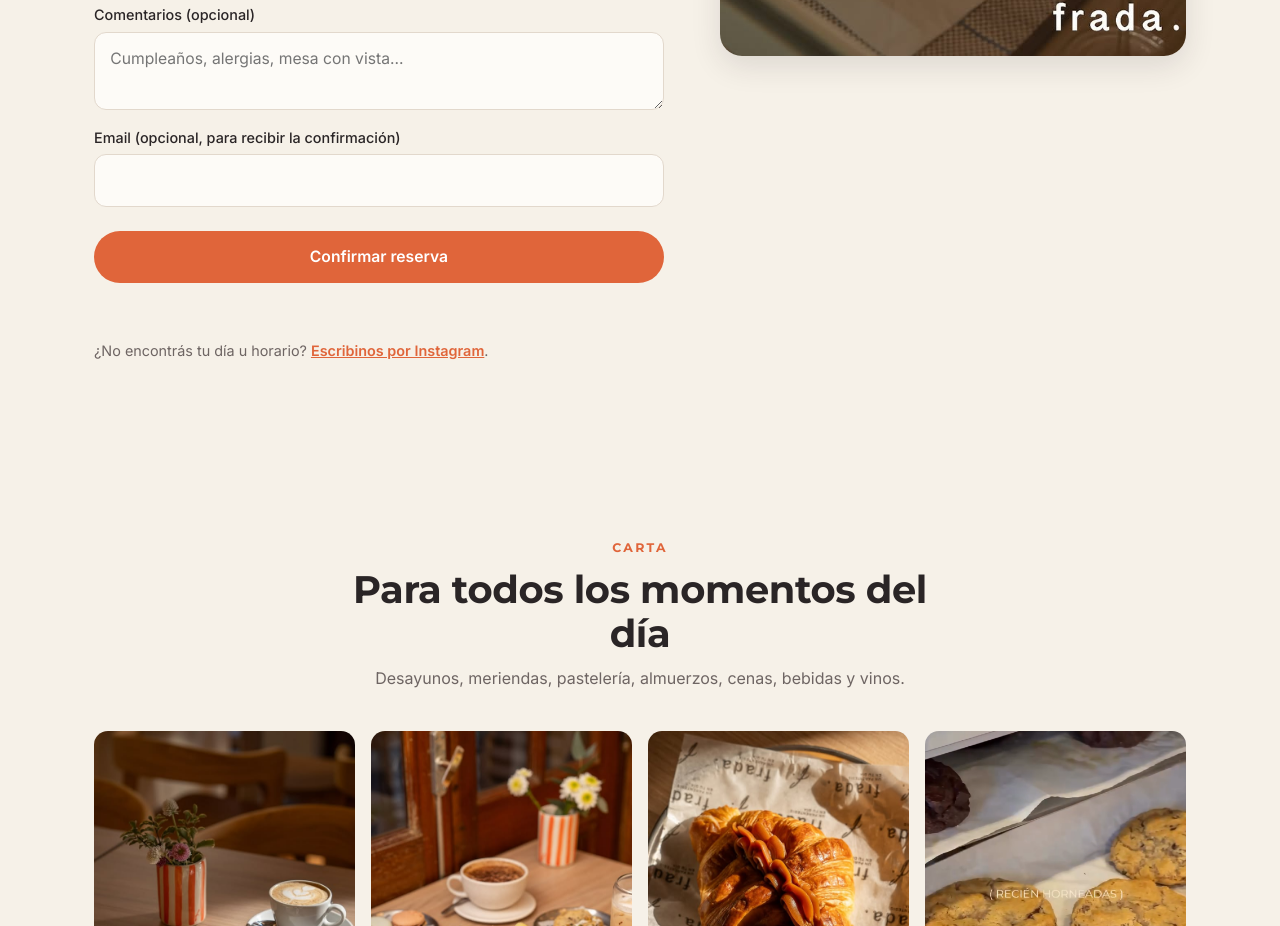
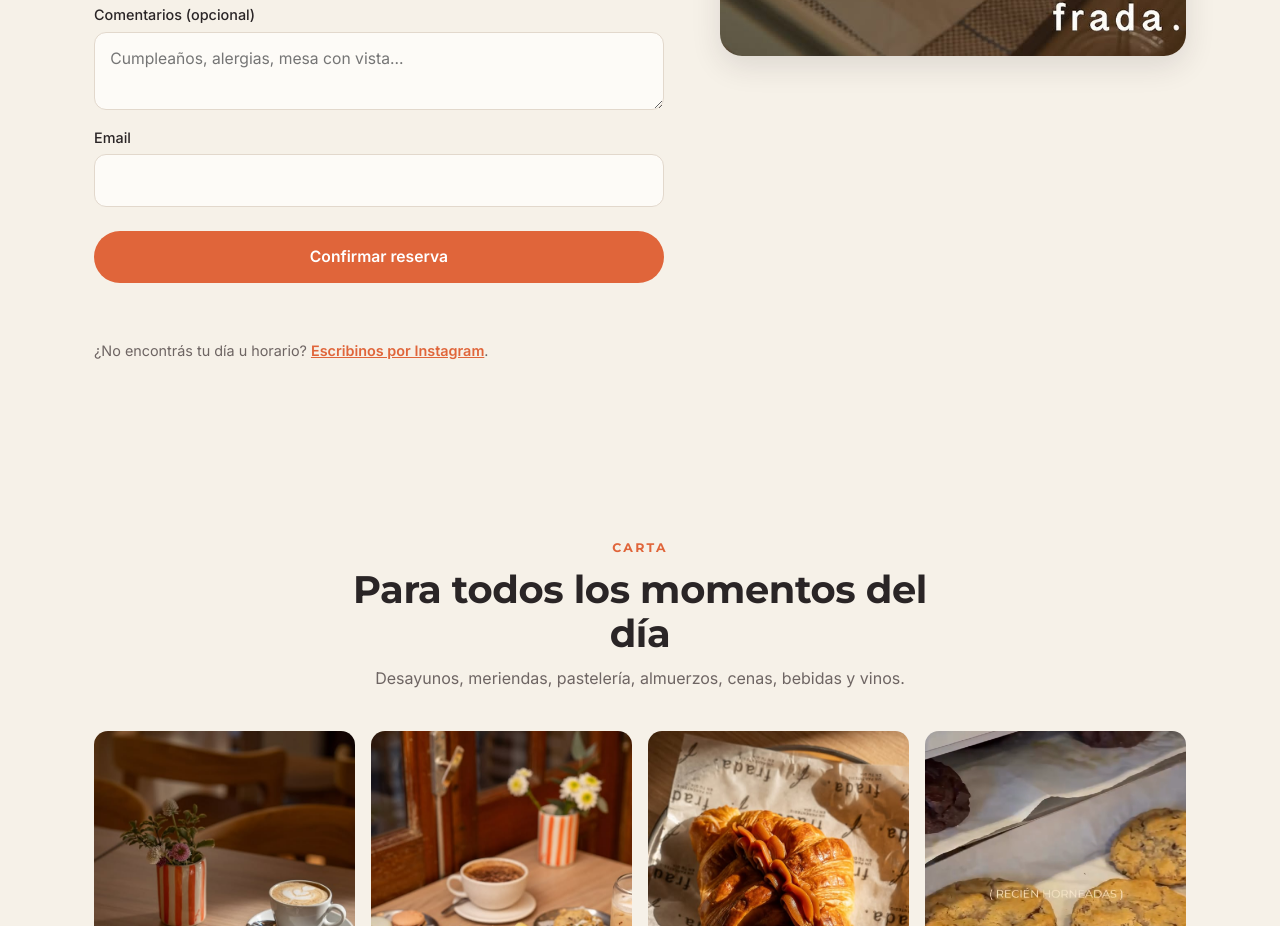
Before and after one commit to maggese/frada., a plain HTML site: page public/index.html in a window 1280 px wide. Shown: the part 2096-3022 px from the top of the page. Drawn offline with Linux system fonts and the light colour scheme.

Commit message:
Update index.html

```diff
--- a/public/index.html
+++ b/public/index.html
@@ -137,7 +137,7 @@
           </label>
 
           <label class="campo">
-            <span>Email (opcional, para recibir la confirmación)</span>
+            <span>Email</span>
             <input type="email" name="email" autocomplete="email">
           </label>
 
```
